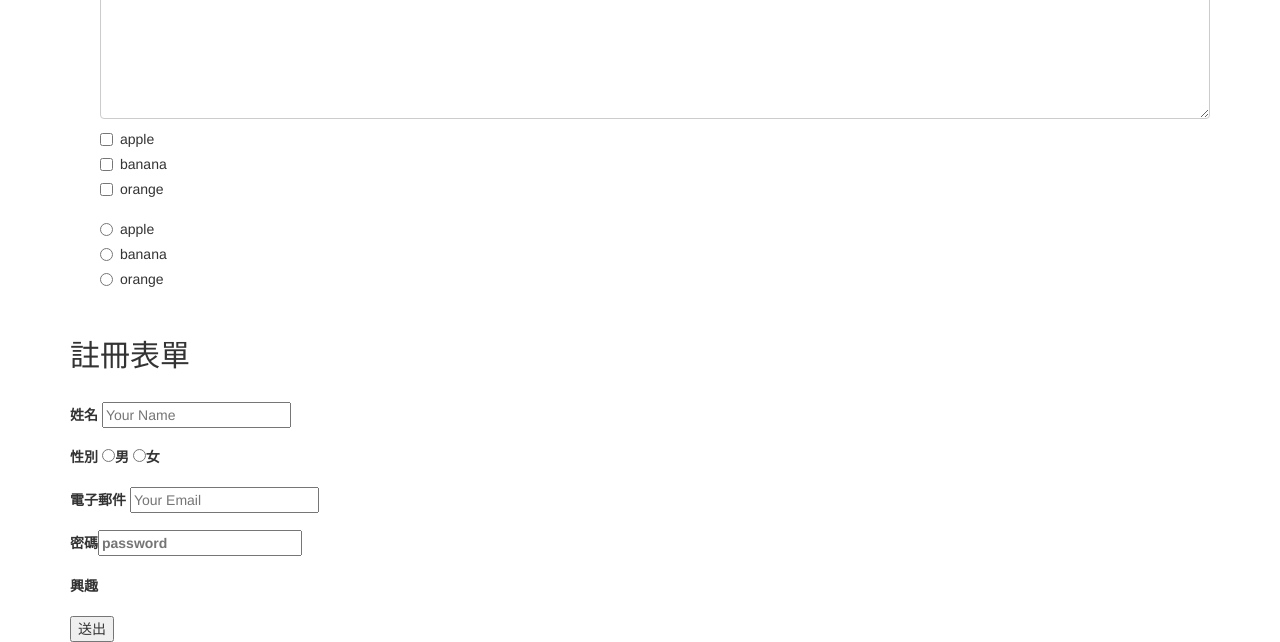
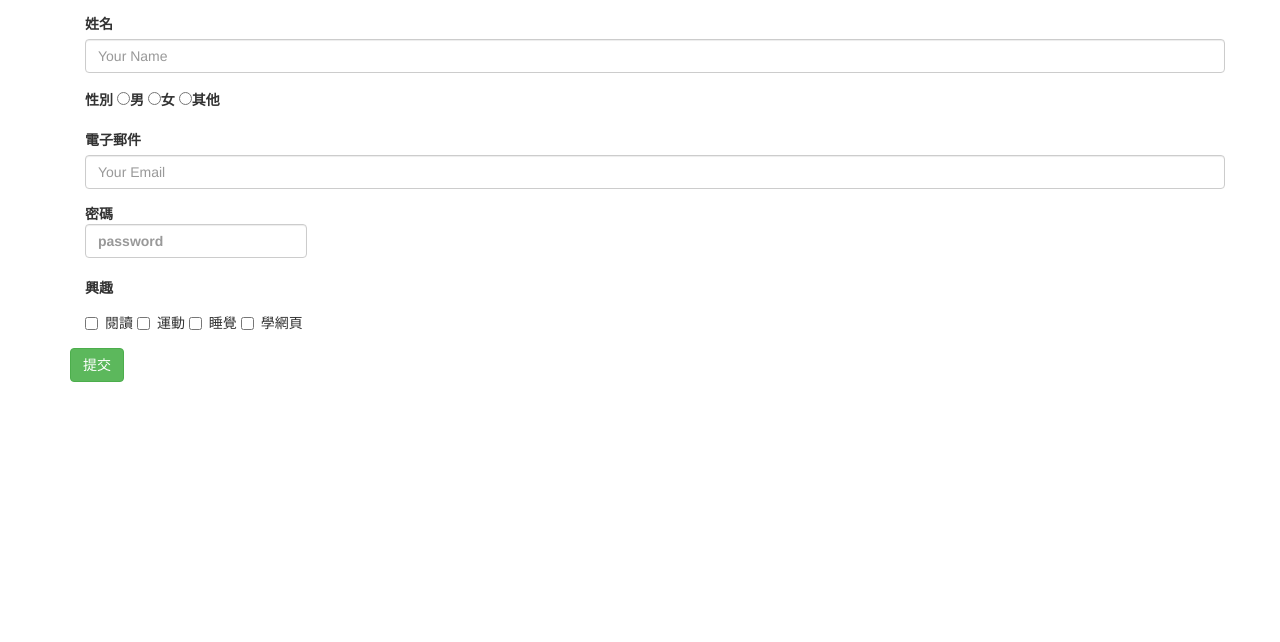
Before and after one commit to b03703052/HW8, a plain HTML site: page index.html in a window 1280 px wide. Shown: the part 581-1223 px from the top of the page. After the commit the page ends 963 px from the top, so only its background shows below. Drawn offline with Linux system fonts and the light colour scheme.

Commit message:
Add files via upload

```diff
--- a/index.html
+++ b/index.html
@@ -71,91 +71,49 @@
 				</tr>
 			</tbody>
 		</table>
+		<br>
 		<div class="container">
-            <div class="row2">
-                <div class="col-xs-4">
-                    <input type="text" placeholder="你的名字" class="form-control"> </div>
+			<h2>註冊表單</h2>
+			<br>
+			<div class="form-group">
+				<label>姓名</label>
+				<input type="text" class="form-control" placeholder="Your Name" name="username"> </div>
+			<div class=form-group>
+				<label>性別</label>
+				<label>
+					<input type="radio" name="gender" value="male">男</label>
+				<label>
+					<input type="radio" name="gender" value="female">女</label>
+				<label>
+					<input type="radio" name="gender" value="other">其他</label>
 			</div>
-            <div class="row2">
-                <div class="col-xs-12">
-                    <textarea cols="30" rows="8" class="form-control"></textarea>
+			<div class=form-group>
+				<label>電子郵件</label>
+				<input type="email" class="form-control" placeholder="Your Email" name="email"> </div>
+			<div class=form-group>
+				<label> 密碼
+					<input type="password" class="form-control" placeholder="password"> </label>
 			</div>
-            </div>
-            <div class="row2">
-                <div class="col-xs-12">
-                    <div class="checkbox">
-
-                            <label>
-                            <input type="checkbox">apple</label>
-                    </div>
+		<div class="form-group">
+            <label>興趣</label>
             <div class="checkbox">
                 <label>
-                            <input type="checkbox">banana</label>
-                    </div>
-                    <div class="checkbox">
+                    <input type="checkbox" name="interest" value="read">閱讀
+                </label>
                 <label>
-                            <input type="checkbox">orange</label>
+                    <input type="checkbox" name="interest" value="sport">運動
+                </label>
+                <label>
+                    <input type="checkbox" name="interest" value="sleep">睡覺
+                </label>
+                <label>
+                    <input type="checkbox" name="interest" value="HTML">學網頁
+                </label>
             </div>
         </div>
 		</div>
-            <div class="row2">
-                <div class="col-xs-12">
-                    <div class="radio">
-
-                            <label>
-                            <input type="radio" name="box">apple</label>
+		<button type="button" class="btn btn-success">提交</button>
 	</div>
-                    <div class="radio">
-                        <label>
-                            <input type="radio" name="box">banana</label>
-                    </div>
-                    <div class="radio">
-                        <label>
-                            <input type="radio" name="box">orange</label>
-                    </div>
-                </div>
-            </div>
-
-
-
-
-        </div>
-    </div>
-    <br>
-
-<div class="container">
-  <h2>註冊表單</h2>
-  <br>
-
-  <form>
-    <div class=form-group>
-      <label>姓名</label>
-      <input type="text" placeholder="Your Name" name="">
-    </div>
-    <div class=form-group>
-      <label>性別</label>
-      <label> <input type="radio" name="gender">男</label>
-     <label> <input type="radio" name="gender">女</label>
-    </div>
-   <div class=form-group>
-      <label>電子郵件</label>
-      <input type="email" placeholder="Your Email" name="">
-    </div>
-   <div class=form-group>
-      <label> 密碼<input type="password" placeholder="password"></label>
-
-    </div>
-   <div class=form-group>
-      <label>興趣</label>
-      <div>
-      </div>
-    </div>
-    <button type="submit">送出</button>
-  </form>
-</div>
-
-
-
 </body>
 
 </html>
```
Lines whose indentation alone changed are shown as unchanged.
